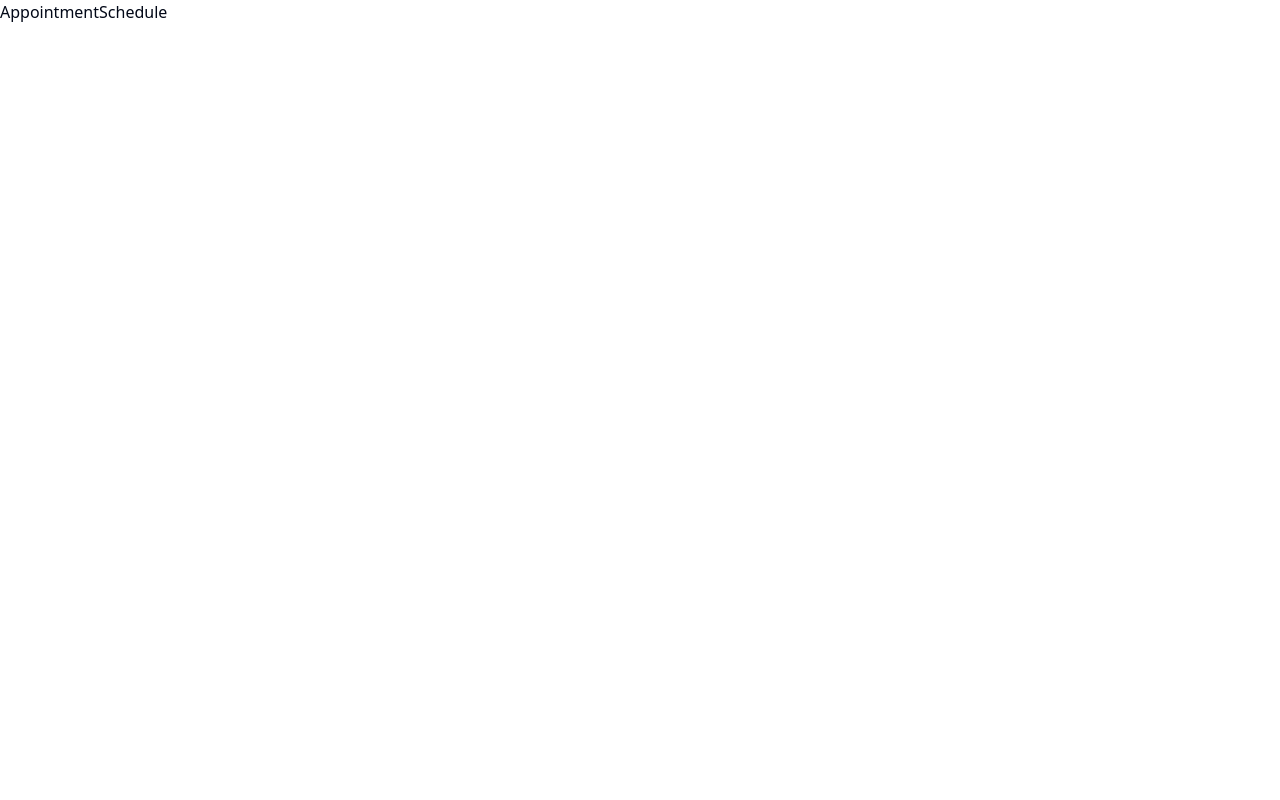
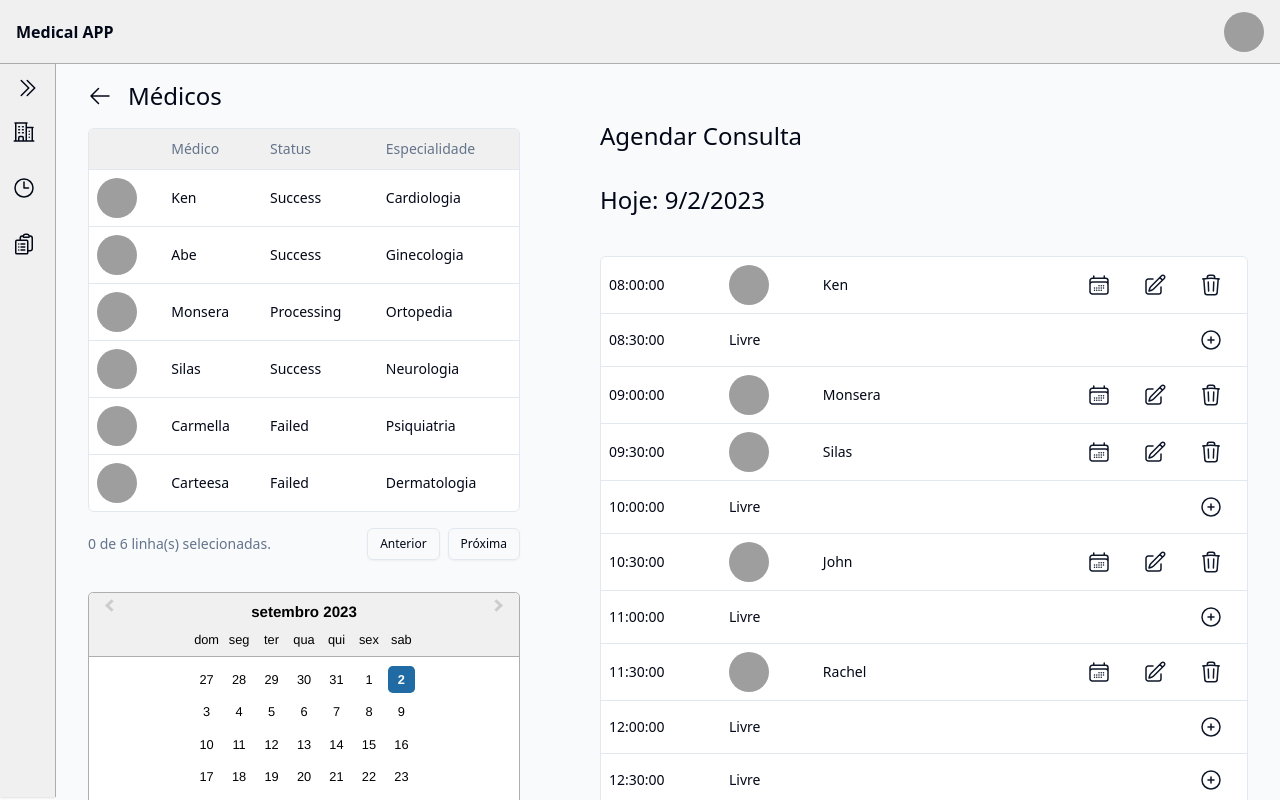
Before and after one commit to visantiago99/medical-app, a Next.js app: page /agenda-consultas in a window 1280 px wide. Built offline with nearby package versions, Linux system fonts and the light colour scheme; grey boxes are pictures that could not be loaded.

Commit message:
Add ScheduleAppointmentTable to agenda consultas page

```diff
--- /dev/null
+++ b/src/components/ScheduleAppointment/DoctorsTable.tsx
@@ -0,0 +1,100 @@
+import React from 'react';
+import { DataProps, SortableTable } from '../SortableTable';
+import { ColumnDef } from '@tanstack/react-table';
+import { Avatar, AvatarFallback, AvatarImage } from '../ui/avatar';
+
+const data: PatientProps[] = [
+  {
+    id: 'm5gr84i9',
+    status: 'success',
+    doctor: 'Ken',
+    speciality: 'Cardiologia',
+  },
+  {
+    id: '3u1reuv4',
+    status: 'success',
+    doctor: 'Abe',
+    speciality: 'Ginecologia',
+  },
+  {
+    id: 'derv1ws0',
+    status: 'processing',
+    doctor: 'Monsera',
+    speciality: 'Ortopedia',
+  },
+  {
+    id: '5kma53ae',
+    status: 'success',
+    doctor: 'Silas',
+    speciality: 'Neurologia',
+  },
+  {
+    id: 'bhqecj4p',
+    status: 'failed',
+    doctor: 'Carmella',
+    speciality: 'Psiquiatria',
+  },
+  {
+    id: 'bhqecj4p12',
+    status: 'failed',
+    doctor: 'Carteesa',
+    speciality: 'Dermatologia',
+  },
+];
+
+export type PatientProps = {
+  id: string;
+  status: 'pending' | 'processing' | 'success' | 'failed';
+  doctor: string;
+  speciality: string;
+};
+
+export const columns: ColumnDef<PatientProps>[] = [
+  {
+    id: 'select',
+    header: () => '',
+    cell: () => (
+      <Avatar>
+        <AvatarImage src="https://xsgames.co/randomusers/avatar.php?g=male" />
+        <AvatarFallback>MA</AvatarFallback>
+      </Avatar>
+    ),
+    enableSorting: false,
+    enableHiding: false,
+  },
+  {
+    accessorKey: 'doctor',
+    header: 'Médico',
+    cell: ({ row }) => (
+      <div className="capitalize">{row.getValue('doctor')}</div>
+    ),
+  },
+  {
+    accessorKey: 'status',
+    header: 'Status',
+    cell: ({ row }) => (
+      <div className="capitalize">{row.getValue('status')}</div>
+    ),
+  },
+  {
+    accessorKey: 'speciality',
+    header: 'Especialidade',
+    cell: ({ row }) => (
+      <div className="capitalize">{row.getValue('speciality')}</div>
+    ),
+  },
+];
+
+const DoctorsTable = () => {
+  return (
+    <div className="mt-2">
+      <SortableTable
+        data={data}
+        columns={columns as ColumnDef<DataProps>[]}
+        hasPagination
+      />
+    </div>
+  );
+};
+
+export default DoctorsTable;
--- /dev/null
+++ b/src/components/ScheduleAppointment/ScheduleAppointmentTable.tsx
@@ -0,0 +1,198 @@
+import React from 'react';
+import { DataProps, SortableTable } from '../SortableTable';
+import { ColumnDef } from '@tanstack/react-table';
+import { Avatar, AvatarFallback, AvatarImage } from '../ui/avatar';
+import {
+  PencilSquareIcon,
+  TrashIcon,
+  CalendarDaysIcon,
+  PlusCircleIcon,
+} from '@heroicons/react/24/outline';
+import { Button } from '../ui/button';
+
+const data: ScheduleAppointment[] = [
+  {
+    id: 'm5gr84i9',
+    schedule: '08:00:00',
+    doctor: 'Ken',
+  },
+  {
+    id: '3u1reuv4',
+    schedule: '08:30:00',
+    doctor: '',
+  },
+  {
+    id: 'derv1ws0',
+    schedule: '09:00:00',
+    doctor: 'Monsera',
+  },
+  {
+    id: '5kma53ae',
+    schedule: '09:30:00',
+    doctor: 'Silas',
+  },
+  {
+    id: 'bhqecj4p',
+    schedule: '10:00:00',
+    doctor: '',
+  },
+  {
+    id: 'bhqecj4p12',
+    schedule: '10:30:00',
+    doctor: 'John',
+  },
+  {
+    id: 'derv1ws0',
+    schedule: '11:00:00',
+    doctor: '',
+  },
+  {
+    id: '5kma53ae',
+    schedule: '11:30:00',
+    doctor: 'Rachel',
+  },
+  {
+    id: 'bhqecj4p',
+    schedule: '12:00:00',
+    doctor: '',
+  },
+  {
+    id: 'bhqecj4p12',
+    schedule: '12:30:00',
+    doctor: '',
+  },
+  {
+    id: 'bhqecj4p12',
+    schedule: '13:00:00',
+    doctor: '',
+  },
+  {
+    id: 'bhqecj4p12',
+    schedule: '13:30:00',
+    doctor: '',
+  },
+  {
+    id: 'bhqecj4p12',
+    schedule: '14:00:00',
+    doctor: '',
+  },
+  {
+    id: 'bhqecj4p12',
+    schedule: '14:30:00',
+    doctor: '',
+  },
+  {
+    id: 'bhqecj4p12',
+    schedule: '15:00:00',
+    doctor: '',
+  },
+  {
+    id: 'bhqecj4p12',
+    schedule: '15:30:00',
+    doctor: '',
+  },
+  {
+    id: 'bhqecj4p12',
+    schedule: '16:00:00',
+    doctor: '',
+  },
+  {
+    id: 'bhqecj4p12',
+    schedule: '16:30:00',
+    doctor: '',
+  },
+  {
+    id: 'bhqecj4p12',
+    schedule: '17:00:00',
+    doctor: '',
+  },
+  {
+    id: 'bhqecj4p12',
+    schedule: '17:30:00',
+    doctor: '',
+  },
+  {
+    id: 'bhqecj4p12',
+    schedule: '18:00:00',
+    doctor: '',
+  },
+];
+
+export type ScheduleAppointment = {
+  id: string;
+  doctor: string;
+  schedule: string;
+};
+
+export const columns: ColumnDef<ScheduleAppointment>[] = [
+  {
+    id: 'schedule',
+    accessorKey: 'schedule',
+    cell: ({ row }) => (
+      <div className="capitalize">{row.getValue('schedule')}</div>
+    ),
+  },
+  {
+    id: 'appointment-status',
+    cell: ({ row }) => {
+      const hasDoctor = row.original.doctor;
+      return hasDoctor ? (
+        <Avatar>
+          <AvatarImage src="https://xsgames.co/randomusers/avatar.php?g=male" />
+          <AvatarFallback>MA</AvatarFallback>
+        </Avatar>
+      ) : (
+        <p>Livre</p>
+      );
+    },
+    enableSorting: false,
+    enableHiding: false,
+  },
+  {
+    accessorKey: 'doctor',
+    cell: ({ row }) => (
+      <div className="capitalize">{row.getValue('doctor')}</div>
+    ),
+  },
+  {
+    id: 'actions',
+    enableHiding: false,
+    cell: ({ row }) => {
+      const hasDoctor = row.original.doctor;
+
+      return hasDoctor ? (
+        <div className="text-right">
+          <Button variant={'link'}>
+            <CalendarDaysIcon className="h-6 w-6" />
+          </Button>
+          <Button variant={'link'}>
+            <PencilSquareIcon className="h-6 w-6" />
+          </Button>
+          <Button variant={'link'}>
+            <TrashIcon className="h-6 w-6" />
+          </Button>
+        </div>
+      ) : (
+        <div className="text-right">
+          <Button variant={'link'}>
+            <PlusCircleIcon className="h-6 w-6" />
+          </Button>
+        </div>
+      );
+    },
+  },
+];
+
+const ScheduleAppointmentTable = () => {
+  return (
+    <div className="mt-2">
+      <SortableTable
+        data={data}
+        columns={columns as ColumnDef<DataProps>[]}
+        hasHeader={false}
+      />
+    </div>
+  );
+};
+
+export default ScheduleAppointmentTable;
--- a/src/components/SortableTable.tsx
+++ b/src/components/SortableTable.tsx
@@ -1,5 +1,3 @@
-'use client';
-
 import * as React from 'react';
 import {
   ColumnDef,
@@ -41,11 +39,13 @@ export function SortableTable({
   columns,
   hasFilter = false,
   hasPagination = false,
+  hasHeader = true,
 }: {
   data: DataProps[];
   columns: ColumnDef<DataProps>[];
   hasFilter?: boolean;
   hasPagination?: boolean;
+  hasHeader?: boolean;
 }) {
   const [sorting, setSorting] = React.useState<SortingState>([]);
   const [columnFilters, setColumnFilters] = React.useState<ColumnFiltersState>(
@@ -73,6 +73,12 @@ export function SortableTable({
       rowSelection,
     },
   });
+
+  React.useEffect(() => {
+    if (!hasPagination) {
+      table.setPageSize(20);
+    }
+  }, [hasPagination]);
 
   return (
     <div className="w-full">
@@ -114,8 +120,13 @@ export function SortableTable({
           </DropdownMenu>
         </div>
       )}
-      <div className="rounded-md border bg-white">
+      <div
+        className={`rounded-md border bg-white ${
+          hasPagination ? '' : 'h-[36rem] overflow-y-auto'
+        }`}
+      >
         <Table>
+          {hasHeader && (
             <TableHeader>
               {table.getHeaderGroups().map((headerGroup) => (
                 <TableRow key={headerGroup.id}>
@@ -134,6 +145,7 @@ export function SortableTable({
                 </TableRow>
               ))}
             </TableHeader>
+          )}
           <TableBody>
             {table.getRowModel().rows?.length ? (
               table.getRowModel().rows.map((row) => (
--- a/src/components/StatusConsultas/StatusAppointmentTable.tsx
+++ b/src/components/StatusAppointment/StatusAppointmentTable.tsx
@@ -185,7 +185,7 @@ export const columns: ColumnDef<Payment>[] = [
               Copiar ID do pagamento
             </DropdownMenuItem>
             <DropdownMenuSeparator />
-            <DropdownMenuItem>Ver Paciente</DropdownMenuItem>
+            <DropdownMenuItem>Editar Consulta</DropdownMenuItem>
             <DropdownMenuItem>Ver Detalhes do Pagamento</DropdownMenuItem>
           </DropdownMenuContent>
         </DropdownMenu>
--- a/src/components/ui/table.tsx
+++ b/src/components/ui/table.tsx
@@ -1,6 +1,6 @@
-import * as React from "react"
+import * as React from 'react';
 
-import { cn } from "@/lib/utils"
+import { cn } from '@/lib/utils';
 
 const Table = React.forwardRef<
   HTMLTableElement,
@@ -9,20 +9,24 @@ const Table = React.forwardRef<
   <div className="w-full overflow-auto">
     <table
       ref={ref}
-      className={cn("w-full caption-bottom text-sm", className)}
+      className={cn('w-full caption-bottom text-sm', className)}
       {...props}
     />
   </div>
-))
-Table.displayName = "Table"
+));
+Table.displayName = 'Table';
 
 const TableHeader = React.forwardRef<
   HTMLTableSectionElement,
   React.HTMLAttributes<HTMLTableSectionElement>
 >(({ className, ...props }, ref) => (
-  <thead ref={ref} className={cn("[&_tr]:border-b", className)} {...props} />
-))
-TableHeader.displayName = "TableHeader"
+  <thead
+    ref={ref}
+    className={cn('[&_tr]:border-b bg-[#f0f0f0]', className)}
+    {...props}
+  />
+));
+TableHeader.displayName = 'TableHeader';
 
 const TableBody = React.forwardRef<
   HTMLTableSectionElement,
@@ -30,11 +34,11 @@ const TableBody = React.forwardRef<
 >(({ className, ...props }, ref) => (
   <tbody
     ref={ref}
-    className={cn("[&_tr:last-child]:border-0", className)}
+    className={cn('[&_tr:last-child]:border-0', className)}
     {...props}
   />
-))
-TableBody.displayName = "TableBody"
+));
+TableBody.displayName = 'TableBody';
 
 const TableFooter = React.forwardRef<
   HTMLTableSectionElement,
@@ -42,11 +46,11 @@ const TableFooter = React.forwardRef<
 >(({ className, ...props }, ref) => (
   <tfoot
     ref={ref}
-    className={cn("bg-primary font-medium text-primary-foreground", className)}
+    className={cn('bg-primary font-medium text-primary-foreground', className)}
     {...props}
   />
-))
-TableFooter.displayName = "TableFooter"
+));
+TableFooter.displayName = 'TableFooter';
 
 const TableRow = React.forwardRef<
   HTMLTableRowElement,
@@ -55,13 +59,13 @@ const TableRow = React.forwardRef<
   <tr
     ref={ref}
     className={cn(
-      "border-b transition-colors hover:bg-muted/50 data-[state=selected]:bg-muted",
-      className
+      'border-b transition-colors hover:bg-muted/50 data-[state=selected]:bg-muted',
+      className,
     )}
     {...props}
   />
-))
-TableRow.displayName = "TableRow"
+));
+TableRow.displayName = 'TableRow';
 
 const TableHead = React.forwardRef<
   HTMLTableCellElement,
@@ -70,13 +74,13 @@ const TableHead = React.forwardRef<
   <th
     ref={ref}
     className={cn(
-      "h-10 px-2 text-left align-middle font-medium text-muted-foreground [&:has([role=checkbox])]:pr-0 [&>[role=checkbox]]:translate-y-[2px]",
-      className
+      'h-10 px-2 text-left align-middle font-medium text-muted-foreground [&:has([role=checkbox])]:pr-0 [&>[role=checkbox]]:translate-y-[2px]',
+      className,
     )}
     {...props}
   />
-))
-TableHead.displayName = "TableHead"
+));
+TableHead.displayName = 'TableHead';
 
 const TableCell = React.forwardRef<
   HTMLTableCellElement,
@@ -85,13 +89,13 @@ const TableCell = React.forwardRef<
   <td
     ref={ref}
     className={cn(
-      "p-2 align-middle [&:has([role=checkbox])]:pr-0 [&>[role=checkbox]]:translate-y-[2px]",
-      className
+      'p-2 align-middle [&:has([role=checkbox])]:pr-0 [&>[role=checkbox]]:translate-y-[2px]',
+      className,
     )}
     {...props}
   />
-))
-TableCell.displayName = "TableCell"
+));
+TableCell.displayName = 'TableCell';
 
 const TableCaption = React.forwardRef<
   HTMLTableCaptionElement,
@@ -99,11 +103,11 @@ const TableCaption = React.forwardRef<
 >(({ className, ...props }, ref) => (
   <caption
     ref={ref}
-    className={cn("mt-4 text-sm text-muted-foreground", className)}
+    className={cn('mt-4 text-sm text-muted-foreground', className)}
     {...props}
   />
-))
-TableCaption.displayName = "TableCaption"
+));
+TableCaption.displayName = 'TableCaption';
 
 export {
   Table,
@@ -114,4 +118,4 @@ export {
   TableRow,
   TableCell,
   TableCaption,
-}
+};
--- a/src/pages/agenda-consultas/index.tsx
+++ b/src/pages/agenda-consultas/index.tsx
@@ -1,7 +1,46 @@
+import DashCalendar from '@/components/Dashboard/DashCalendar';
+import ScheduleAppointmentTable from '@/components/ScheduleAppointment/ScheduleAppointmentTable';
+import DoctorsTable from '@/components/ScheduleAppointment/DoctorsTable';
+import { Label } from '@/components/ui/label';
+import MainLayout from '@/layouts/MainLayout';
+import { ArrowLeftIcon } from '@heroicons/react/24/outline';
+import Link from 'next/link';
 import React from 'react';
 
 const AppointmentSchedule = () => {
-  return <div>AppointmentSchedule</div>;
+  return (
+    <MainLayout title="Agendar Consultas">
+      <>
+        <div className="flex items-center gap-4">
+          <Link href={'/'}>
+            <ArrowLeftIcon className="w-6 h-6" />
+          </Link>
+          <Label className="text-2xl" htmlFor="status-table">
+            Médicos
+          </Label>
+        </div>
+        <div className="flex flex-col gap-28 mt-2">
+          <div className="flex w-full gap-20">
+            <div className="w-[40%]">
+              <DoctorsTable />
+              <div className="mt-4">
+                <DashCalendar />
+              </div>
+            </div>
+            <div className="flex flex-col gap-8 w-[60%]">
+              <Label className="text-2xl" htmlFor="status-table">
+                Agendar Consulta
+              </Label>
+              <Label className="text-2xl" htmlFor="status-table">
+                Hoje: {new Date().toLocaleDateString('en-US')}
+              </Label>
+              <ScheduleAppointmentTable />
+            </div>
+          </div>
+        </div>
+      </>
+    </MainLayout>
+  );
 };
 
 export default AppointmentSchedule;
--- a/src/pages/status-consultas/index.tsx
+++ b/src/pages/status-consultas/index.tsx
@@ -1,13 +1,13 @@
-import StatusAppointmentTable from '@/components/StatusConsultas/StatusAppointmentTable';
 import { Label } from '@/components/ui/label';
 import { ArrowLeftIcon } from '@heroicons/react/24/outline';
 import MainLayout from '@/layouts/MainLayout';
 import React from 'react';
 import Link from 'next/link';
+import StatusAppointmentTable from '@/components/StatusAppointment/StatusAppointmentTable';
 
 const AppointmentStatus = () => {
   return (
-    <MainLayout>
+    <MainLayout title="Status de Consultas">
       <div>
         <div className="flex items-center gap-4">
           <Link href={'/'}>
```
Lines whose indentation alone changed are shown as unchanged.
